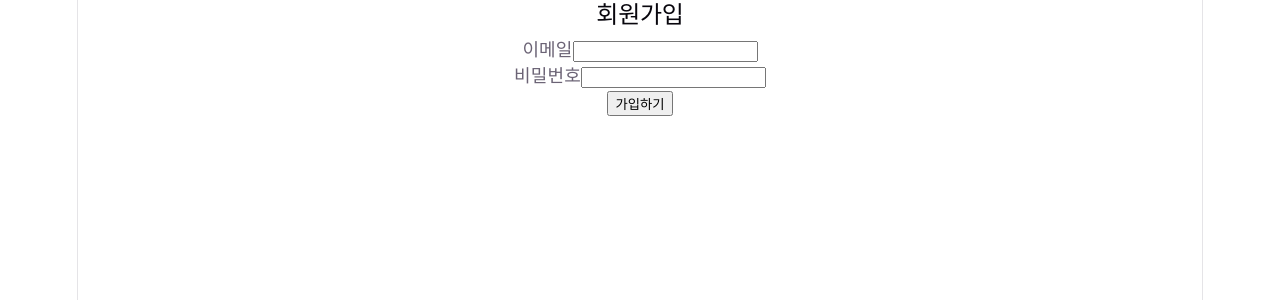
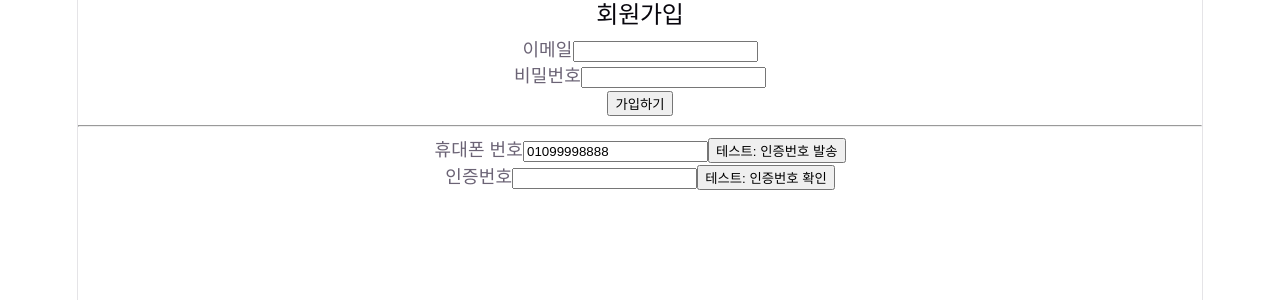
Before and after one commit to LGCNS-MiniProject-Group6/FrontEnd, a React app: page /signup in a window 1280 px wide. Shown: the top 300 px of the page. Built offline with nearby package versions, Linux system fonts and the light colour scheme; the HTML template or start-up script is replaced by a standard one.

Commit message:
fix: authApi 휴대폰 인증 경로 수정 및 서버 주소 연결

```diff
--- a/src/api/authApi.js
+++ b/src/api/authApi.js
@@ -9,17 +9,17 @@ export const authApi = {
   checkEmail: (email) => axiosInstance.get('/api/auth/check-email', { params: { email } }),
 
   // AUTH-03 인증번호 발송
-  sendPhoneCode: (phoneNumber) => axiosInstance.post('/api/phone-verification/send', { phoneNumber }),
+  sendPhoneCode: (phoneNumber) => axiosInstance.post('/api/auth/phone-verification/send', { phoneNumber }),
 
   // AUTH-04 인증번호 확인
   verifyPhoneCode: (phoneNumber, code) =>
-    axiosInstance.post('/api/phone-verification/verify', { phoneNumber, code }),
+    axiosInstance.post('/api/auth/phone-verification/verify', { phoneNumber, code }),
 
   // AUTH-05 로그인
   login: (data) => axiosInstance.post('/api/auth/login', data),
 
-// AUTH-06 로그아웃 (Refresh 토큰을 body로 전달)
-  logout: (refreshToken) =>  axiosInstance.post('/api/auth/logout', { refreshToken }),
+  // AUTH-06 로그아웃 (Refresh 토큰을 body로 전달)
+  logout: (refreshToken) => axiosInstance.post('/api/auth/logout', { refreshToken }),
 
   // AUTH-07 토큰 재발급 (Refresh 토큰 필요) - 백엔드 대기 중, 연동은 나중에
   reissueToken: () => axiosInstance.post('/api/auth/reissue'),
--- a/src/api/axiosInstance.js
+++ b/src/api/axiosInstance.js
@@ -1,7 +1,7 @@
 import axios from 'axios'
 
 const axiosInstance = axios.create({
-  baseURL: 'http://localhost:8080', // 백엔드 서버 주소로 나중에 교체
+  baseURL: 'https://e07d197c144b32.lhr.life',
   headers: {
     'Content-Type': 'application/json',
   },
--- a/src/pages/LoginPage.jsx
+++ b/src/pages/LoginPage.jsx
@@ -19,7 +19,15 @@ function LoginPage() {
       navigate('/')
     } catch (err) {
       console.error(err)
-      setError('이메일 또는 비밀번호가 올바르지 않습니다.')
+
+      if (!err.response) {
+        // 서버 자체에 응답을 못 받은 경우 (CORS, 서버 꺼짐, 네트워크 문제 등)
+        setError('서버에 연결할 수 없습니다. 잠시 후 다시 시도해주세요.')
+      } else if (err.response.status === 401) {
+        setError('이메일 또는 비밀번호가 올바르지 않습니다.')
+      } else {
+        setError('로그인 중 문제가 발생했습니다. 잠시 후 다시 시도해주세요.')
+      }
     }
   }
 
@@ -54,7 +62,9 @@ function LoginPage() {
           try {
             const res = await authApi.signup({
               email: 'test@test.com',
-              password: 'test1234',
+              password: 'Test1234!',
+              name: '테스트유저',
+              phone: '01012345678',
             })
             console.log('회원가입 성공:', res.data)
           } catch (err) {
--- a/src/pages/SignupPage.jsx
+++ b/src/pages/SignupPage.jsx
@@ -5,6 +5,10 @@ function SignupPage() {
   const [email, setEmail] = useState('')
   const [password, setPassword] = useState('')
   const [error, setError] = useState('')
+
+  // 휴대폰 인증 테스트용 state
+  const [phone, setPhone] = useState('01099998888')
+  const [code, setCode] = useState('')
 
   const handleSubmit = async (e) => {
     e.preventDefault()
@@ -16,6 +20,26 @@ function SignupPage() {
     } catch (err) {
       console.error(err)
       setError('회원가입에 실패했습니다.')
+    }
+  }
+
+  const handleSendCode = async () => {
+    try {
+      const res = await authApi.sendPhoneCode(phone)
+      console.log('인증번호 발송 성공:', res.data)
+      alert('인증번호가 발송되었습니다.')
+    } catch (err) {
+      console.error('인증번호 발송 실패:', err.response?.status, err.response?.data)
+    }
+  }
+
+  const handleVerifyCode = async () => {
+    try {
+      const res = await authApi.verifyPhoneCode(phone, code)
+      console.log('인증 성공:', res.data)
+      alert('인증되었습니다.')
+    } catch (err) {
+      console.error('인증 실패:', err.response?.status, err.response?.data)
     }
   }
 
@@ -42,6 +66,32 @@ function SignupPage() {
       </div>
       {error && <p style={{ color: 'red' }}>{error}</p>}
       <button type="submit">가입하기</button>
+
+      {/* ↓↓↓ 휴대폰 인증 테스트 (테스트 끝나면 삭제) ↓↓↓ */}
+      <hr />
+      <div>
+        <label>휴대폰 번호</label>
+        <input
+          type="text"
+          value={phone}
+          onChange={(e) => setPhone(e.target.value)}
+        />
+        <button type="button" onClick={handleSendCode}>
+          테스트: 인증번호 발송
+        </button>
+      </div>
+      <div>
+        <label>인증번호</label>
+        <input
+          type="text"
+          value={code}
+          onChange={(e) => setCode(e.target.value)}
+        />
+        <button type="button" onClick={handleVerifyCode}>
+          테스트: 인증번호 확인
+        </button>
+      </div>
+      {/* ↑↑↑ 여기까지 ↑↑↑ */}
     </form>
   )
 }
```
